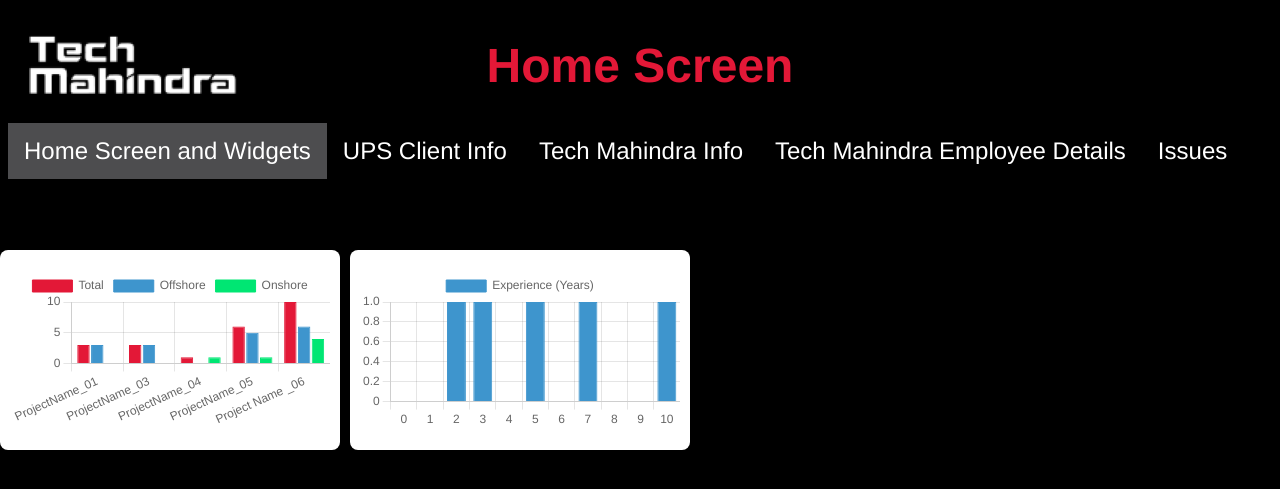
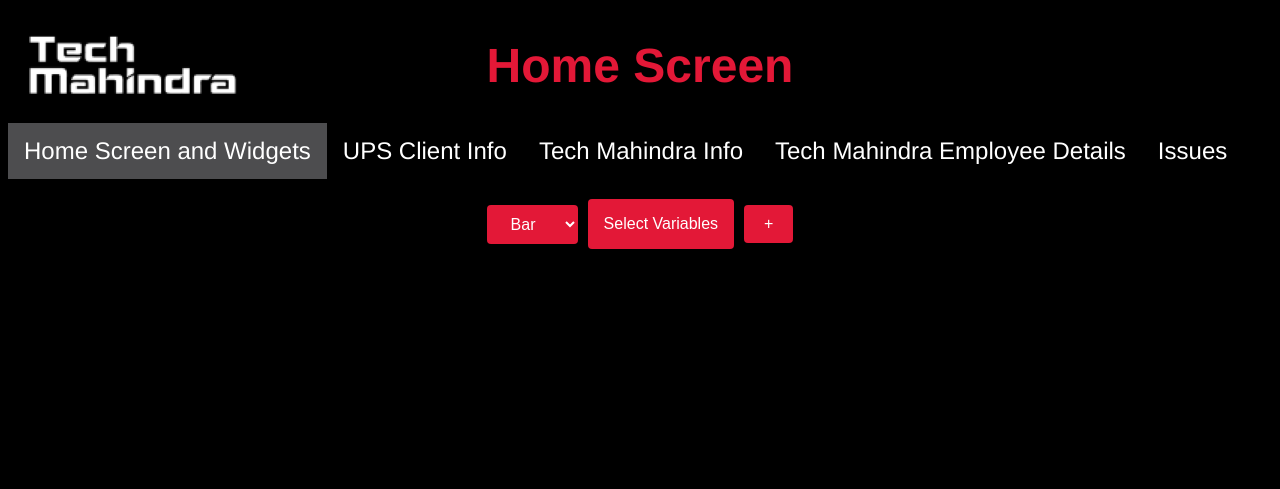
Before and after one commit to VaibhavP689/Databases, a Flask app: page / in a window 1280 px wide. Shown: the top 489 px of the page. Run offline with Flask 3, Linux system fonts and the light colour scheme.

Commit message:
Jordan Addison

```diff
--- a/static/script0.js
+++ b/static/script0.js
@@ -1,157 +1,85 @@
 document.addEventListener('DOMContentLoaded', (event) => {
-    let chart1;
-    let chart2;
+    let charts = {};
+    let chartData;
 
-    // Function to render or update the chart based on type
-    const renderChart1 = (type, data) => {
-        const labels = data.map(item => item['Key IDs']);
-        const values = data.map(item => item['Total']);
-        const offshoreValues = data.map(item => item['Offshore']);
-        const onshoreValues = data.map(item => item['Onsite']);
+    const variableColors = {
+        'Total': '#e31837',
+        'Offshore': '#3e95cd',
+        'Onsite': '#00e673',
+        'CW ID': '#ffa500',
+        'ADID': '#800080',
+        'RSA': '#00ced1',
+        'CitrixLaptop': '#ff69b4'
+    };
 
-        const chartData = {
-            labels: labels,
-            datasets: [{
-                label: 'Total',
-                data: values,
-                backgroundColor: '#e31837',
-                borderColor: '#e31837',
-                borderWidth: 1,
-                yAxisID: 'y-axis-1',
-            }, {
-                label: 'Offshore',
-                data: offshoreValues,
-                backgroundColor: '#3e95cd',
-                borderColor: '#3e95cd',
-                borderWidth: 1,
-                yAxisID: 'y-axis-1',
-            }, {
-                label: 'Onshore',
-                data: onshoreValues,
-                backgroundColor: '#00e673',
-                borderColor: '#00e673',
-                borderWidth: 1,
-                yAxisID: 'y-axis-1',
-            }]
-        };
+    // Function to render or update the chart based on type and selected variables
+    const renderChart = (type, selectedVariables, containerId) => {
+        const labels = chartData.map(item => item['Key IDs']);
+        const datasets = selectedVariables.map(variable => ({
+            label: variable,
+            data: chartData.map(item => item[variable]),
+            backgroundColor: variableColors[variable],
+            borderColor: variableColors[variable],
+            borderWidth: 1,
+        }));
 
-        const chartOptions = {
-            scales: {
-                yAxes: [{
-                    id: 'y-axis-1',
-                    type: 'bar',
-                    position: 'left',
-                    ticks: {
-                        beginAtZero: true,
-                    }
-                }]
+        const chartConfig = {
+            type: type,
+            data: { labels: labels, datasets: datasets },
+            options: {
+                scales: {
+                    yAxes: [{
+                        id: 'y-axis-1',
+                        type: 'linear',
+                        position: 'left',
+                        ticks: { beginAtZero: true }
+                    }]
+                },
+                maintainAspectRatio: true // Ensure the chart fits its container
             }
         };
 
-        const chartContainer = document.getElementById('chart-container1');
+        const chartContainer = document.getElementById(containerId);
         const canvas = document.createElement('canvas');
-        canvas.id = 'myChart1';
+        canvas.id = `chart-${containerId}`;
         chartContainer.innerHTML = ''; // Clear previous content
         chartContainer.appendChild(canvas);
 
         const ctx = canvas.getContext('2d');
 
-        if (chart1) {
-            chart1.destroy(); // Destroy the existing chart before creating a new one
+        if (charts[containerId]) {
+            charts[containerId].destroy(); // Destroy the existing chart before creating a new one
         }
 
-        chart1 = new Chart(ctx, {
-            type: type,
-            data: chartData,
-            options: chartOptions
-        });
-    };
-
-    // Function to render or update the chart based on type
-    const renderChart2 = (type, data) => {
-        const experience = data.map(item => item['Exp']);
-
-        // Initialize the labels array with values from 0 to the maximum value in experience
-        const maxExperience = Math.max(...experience);
-        const labels = Array.from({ length: maxExperience + 1 }, (_, i) => i);
-
-        // Initialize the data array with zeros
-        const data1 = Array(maxExperience + 1).fill(0);
-
-        // Count the number of employees for each year of experience
-        experience.forEach(exp => {
-            data1[exp]++;
-        });
-
-        const chartData = {
-            labels: labels,
-            datasets: [{
-                label: 'Experience (Years)',
-                data: data1,
-                backgroundColor: '#3e95cd',
-                borderColor: '#3e95cd',
-                borderWidth: 1,
-                yAxisID: 'y-axis-1',
-            }]
-        };
-
-        const chartOptions = {
-            scales: {
-                yAxes: [{
-                    id: 'y-axis-1',
-                    type: 'bar',
-                    position: 'left',
-                    ticks: {
-                        beginAtZero: true,
-                    }
-                }]
-            }
-        };
-
-        const chartContainer = document.getElementById('chart-container2');
-        const canvas = document.createElement('canvas');
-        canvas.id = 'myChart2';
-        chartContainer.innerHTML = ''; // Clear previous content
-        chartContainer.appendChild(canvas);
-
-        const ctx = canvas.getContext('2d');
-
-        if (chart2) {
-            chart2.destroy(); // Destroy the existing chart before creating a new one
-        }
-
-        chart2 = new Chart(ctx, {
-            type: type,
-            data: chartData,
-            options: chartOptions
-        });
+        charts[containerId] = new Chart(ctx, chartConfig);
     };
 
     // Fetch data from data1.json
     fetch('/static/data1.json')
         .then(response => response.json())
         .then(data => {
-            renderChart1('bar', data); // Initial render with line chart and fetched data
+            chartData = data;
+            document.getElementById('addWidget').addEventListener('click', () => {
+                const dashboard = document.getElementById('dashboard');
+                const chartId = `chart-container-${Object.keys(charts).length}`;
 
-            // Handle chart type change
-            document.getElementById('chartType').addEventListener('change', (event) => {
-                const selectedType = event.target.value;
-                renderChart1(selectedType, data); // Update chart with selected type and fetched data
-            });
-        })
-        .catch(error => {
-            console.error('Error fetching data:', error);
-        });
+                // Create a new row if needed
+                let row = dashboard.lastElementChild;
+                if (!row || row.childElementCount >= 4) {
+                    row = document.createElement('div');
+                    row.classList.add('chart-row');
+                    dashboard.appendChild(row);
+                }
 
-    fetch('/static/data2.json')
-        .then(response => response.json())
-        .then(data => {
-            renderChart2('bar', data); // Initial render with line chart and fetched data
+                const chartContainer = document.createElement('div');
+                chartContainer.classList.add('chart-style');
+                chartContainer.id = chartId;
+                row.appendChild(chartContainer);
 
-            // Handle chart type change
-            document.getElementById('chartType').addEventListener('change', (event) => {
-                const selectedType = event.target.value;
-                renderChart2(selectedType, data); // Update chart with selected type and fetched data
+                const dropdownContent = document.getElementById('dropdown-content');
+                const selectedVariables = Array.from(dropdownContent.querySelectorAll('input[name="dataVariable"]:checked')).map(input => input.value);
+                const chartType = document.getElementById('chartType').value;
+                renderChart(chartType, selectedVariables, chartId);
             });
         })
         .catch(error => {
--- a/static/style.css
+++ b/static/style.css
@@ -71,14 +71,6 @@ body {
     background-color: #4d4d4f; /* Change this to whatever color you prefer */
   }
 
-  #left {
-    width: 210px;
-    height: 75px;
-    padding: 0px 0px;
-    object-fit: none;
-    object-position: left top;
-  }
-
   /* Define size and style for the anchor element */
   .my-link {
     display: inline-block;  /* Makes the anchor behave like a block element */
@@ -89,3 +81,93 @@ body {
     color: white;           /* Text color */
     text-decoration: none;  /* Removes underline from the text */
   }
+
+  #controls {
+    display: flex;
+    align-items: center;
+    justify-content: center;
+    gap: 10px;
+    margin-top: 20px;
+  }
+
+  .control-item {
+    display: inline-block;
+  }
+
+  .control-button {
+    background-color: #e31837;
+    color: white;
+    padding: 10px 20px;
+    font-size: 16px;
+    border: none;
+    cursor: pointer;
+    border-radius: 4px;
+  }
+
+  .dropbtn {
+    background-color: #e31837;
+    color: white;
+    padding: 16px;
+    font-size: 16px;
+    border: none;
+    cursor: pointer;
+    border-radius: 4px;
+  }
+
+  .dropdown {
+    position: relative;
+    display: inline-block;
+  }
+
+  .dropdown-content {
+    display: none;
+    position: absolute;
+    background-color: #f9f9f9;
+    min-width: 160px;
+    box-shadow: 0px 8px 16px 0px rgba(0,0,0,0.2);
+    z-index: 1;
+    border-radius: 4px;
+  }
+
+  .dropdown-content label {
+    color: black;
+    padding: 12px 16px;
+    text-decoration: none;
+    display: block;
+  }
+
+  .dropdown-content label:hover {
+    background-color: #f1f1f1;
+  }
+
+  .dropdown:hover .dropdown-content {
+    display: block;
+  }
+
+  .dropdown:hover .dropbtn {
+    background-color: #e31837;
+  }
+
+  .chart-row {
+    display: flex;
+    justify-content: center;
+    gap: 10px;
+    margin-bottom: 20px;
+  }
+
+  .chart-style {
+    width: 350px; /* Set a fixed width */
+    height: 250px; /* Set a fixed height */
+    background-color: white;
+    padding: 10px;
+    box-shadow: 0 0 10px rgba(0,0,0,0.1);
+    border-radius: 8px;
+    display: flex;
+    justify-content: center;
+    align-items: center;
+  }
+
+  canvas {
+    width: 100% !important;
+    height: 100% !important;
+  }
--- a/templates/index.html
+++ b/templates/index.html
@@ -25,12 +25,30 @@
         <li><a href="/techmahindraemployeedetails">Tech Mahindra Employee Details</a></li>
         <li><a href="/issues">Issues</a></li>
     </ul>
-    <div id="chart-container1" class="chart-style1">
-        <canvas id="myChart1"></canvas>
+    <div id="controls">
+        <div class="control-item">
+            <select id="chartType" class="control-button">
+                <option value="bar">Bar</option>
+                <option value="line">Line</option>
+            </select>
+        </div>
+        <div class="control-item dropdown">
+            <button class="control-button dropbtn">Select Variables</button>
+            <div class="dropdown-content" id="dropdown-content">
+                <label><input type="checkbox" name="dataVariable" value="Total"> Total</label>
+                <label><input type="checkbox" name="dataVariable" value="Offshore"> Offshore</label>
+                <label><input type="checkbox" name="dataVariable" value="Onsite"> Onsite</label>
+                <label><input type="checkbox" name="dataVariable" value="CW ID"> CW ID</label>
+                <label><input type="checkbox" name="dataVariable" value="ADID"> ADID</label>
+                <label><input type="checkbox" name="dataVariable" value="RSA"> RSA</label>
+                <label><input type="checkbox" name="dataVariable" value="CitrixLaptop"> CitrixLaptop</label>
+            </div>
+        </div>
+        <div class="control-item">
+            <button id="addWidget" class="control-button">+</button>
+        </div>
     </div>
-    <div id="chart-container2" class="chart-style2">
-        <canvas id="myChart2"></canvas>
-    </div>
+    <div id="dashboard"></div>
     <script src="{{ url_for('static', filename='script0.js') }}"></script>
 </body>
 </html>
```
